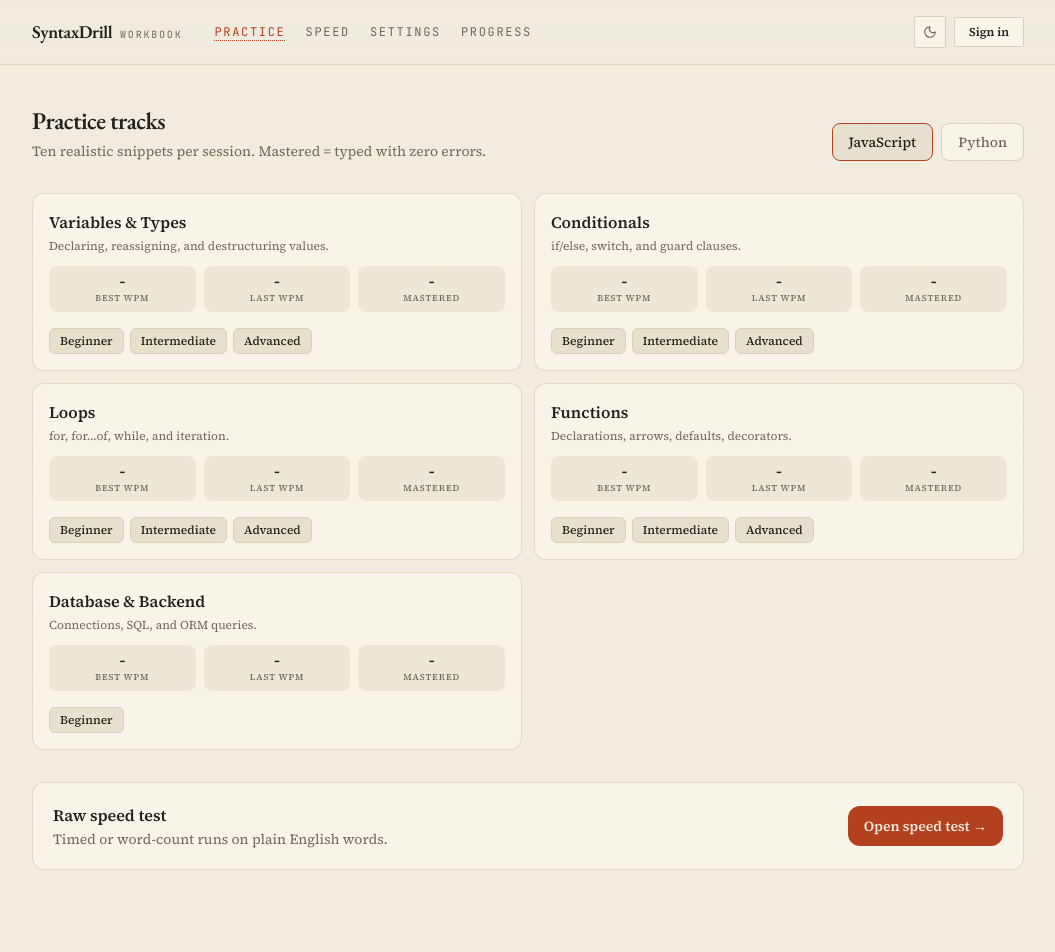
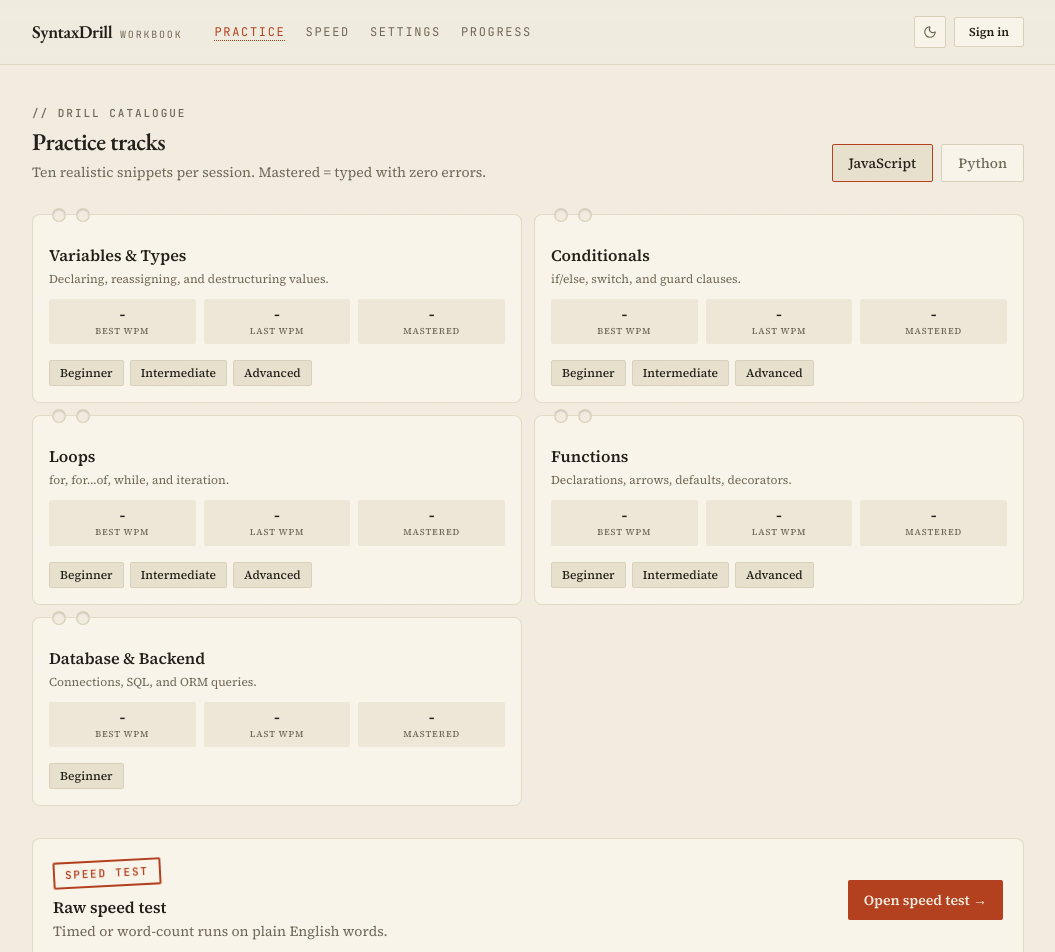
Before and after one commit to GabrielRayat-dev/SyntaxDrill, a Next.js app: page /app in a window 1280 px wide. Shown: the top 952 px of the page, without its empty margins (112-1167 px from the left). Before the commit the page ends 910 px from the top, so only its background shows below. Built offline with nearby package versions, Linux system fonts and the light colour scheme; no server answers.

Commit message:
feat: ledger and index-card treatment for the tracks dashboard

```diff
--- a/src/app/(app)/app/page.tsx
+++ b/src/app/(app)/app/page.tsx
@@ -24,6 +24,7 @@ export default function HomePage() {
     <>
       <div className="mb-8 flex flex-wrap items-end justify-between gap-4">
           <div>
+            <p className="sd-eyebrow mb-1">{"// drill catalogue"}</p>
             <h1 className="font-display text-2xl font-semibold tracking-tight text-ink">
               Practice tracks
             </h1>
@@ -37,7 +38,7 @@ export default function HomePage() {
               <button
                 key={lang}
                 onClick={() => setLanguage(lang)}
-                className={`rounded-lg border px-4 py-2 text-sm font-medium transition-colors ${
+                className={`rounded-[2px] border px-4 py-2 text-sm font-medium transition-colors ${
                   language === lang
                     ? "border-accent bg-raised text-ink"
                     : "border-edge bg-surface text-muted hover:text-ink"
@@ -50,7 +51,7 @@ export default function HomePage() {
         </div>
 
         {records.length > 0 && (
-          <div className="mb-8 grid grid-cols-2 gap-2 sm:grid-cols-5">
+          <div className="sd-ledger mb-8 grid grid-cols-2 gap-y-3 sm:grid-cols-5 sm:divide-x sm:divide-edge/60">
             <Totals label="Sessions" value={String(t.sessions)} />
             <Totals label="Snippets" value={String(t.snippetsTyped)} />
             <Totals label="Mastered" value={String(t.snippetsMastered)} />
@@ -71,8 +72,10 @@ export default function HomePage() {
             return (
               <div
                 key={concept.id}
-                className="flex flex-col rounded-xl border border-edge/70 bg-surface p-4"
+                className="sd-rise relative flex flex-col rounded-lg border border-edge/70 bg-surface p-4 pt-7"
               >
+                <span className="index-hole left-5" aria-hidden />
+                <span className="index-hole left-11" aria-hidden />
                 <div className="mb-1 flex items-center justify-between gap-2">
                   <h2 className="font-semibold text-ink">{concept.name}</h2>
                   {summary.count > 0 && (
@@ -110,7 +113,7 @@ export default function HomePage() {
                       <Link
                         key={d.id}
                         href={`/practice?language=${language}&concept=${concept.id}&difficulty=${d.id}`}
-                        className="rounded-md border border-edge bg-raised px-2.5 py-1 text-xs font-medium text-ink transition-colors hover:border-accent"
+                        className="rounded-[2px] border border-edge bg-raised px-2.5 py-1 text-xs font-medium text-ink transition-colors hover:border-accent"
                       >
                         {d.name}
                       </Link>
@@ -122,8 +125,9 @@ export default function HomePage() {
           })}
         </div>
 
-        <div className="mt-8 flex flex-col items-start justify-between gap-4 rounded-xl border border-edge/70 bg-surface p-5 sm:flex-row sm:items-center">
+        <div className="mt-8 flex flex-col items-start justify-between gap-4 rounded-lg border border-edge/70 bg-surface p-5 sm:flex-row sm:items-center">
           <div>
+            <span className="sd-stamp sd-stamp-accent mb-2 inline-flex">Speed test</span>
             <h2 className="font-semibold text-ink">Raw speed test</h2>
             <p className="mt-0.5 text-sm text-muted">
               Timed or word-count runs on plain English words.
@@ -131,7 +135,7 @@ export default function HomePage() {
           </div>
           <Link
             href="/speed"
-            className="rounded-xl bg-accent px-4 py-2.5 text-sm font-semibold text-page transition-opacity hover:opacity-90"
+            className="rounded-[2px] bg-accent px-4 py-2.5 text-sm font-semibold text-page transition-opacity hover:opacity-90"
           >
             Open speed test →
           </Link>
@@ -142,8 +146,8 @@ export default function HomePage() {
 
 function Totals({ label, value }: { label: string; value: string }) {
   return (
-    <div className="rounded-xl border border-edge/70 bg-surface px-3 py-2.5">
-      <div className="font-mono text-lg font-semibold tabular-nums text-ink">
+    <div className="px-3 py-2.5 text-center">
+      <div className="font-display text-2xl font-semibold tabular-nums text-ink">
         {value}
       </div>
       <div className="text-[10px] font-medium uppercase tracking-widest text-muted">
@@ -155,7 +159,7 @@ function Totals({ label, value }: { label: string; value: string }) {
 
 function TrackStat({ label, value }: { label: string; value: string }) {
   return (
-    <div className="rounded-lg bg-raised/60 px-2 py-1.5 text-center">
+    <div className="rounded-[2px] bg-raised/60 px-2 py-1.5 text-center">
       <div className="font-mono text-sm font-semibold tabular-nums text-ink">
         {value}
       </div>
```
